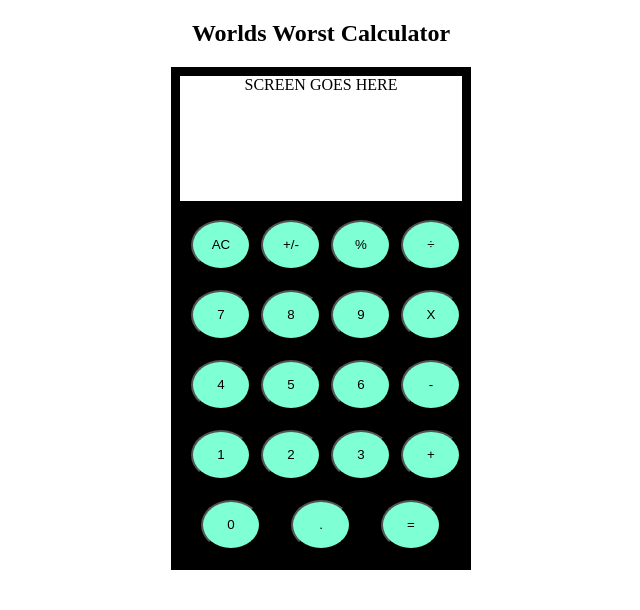
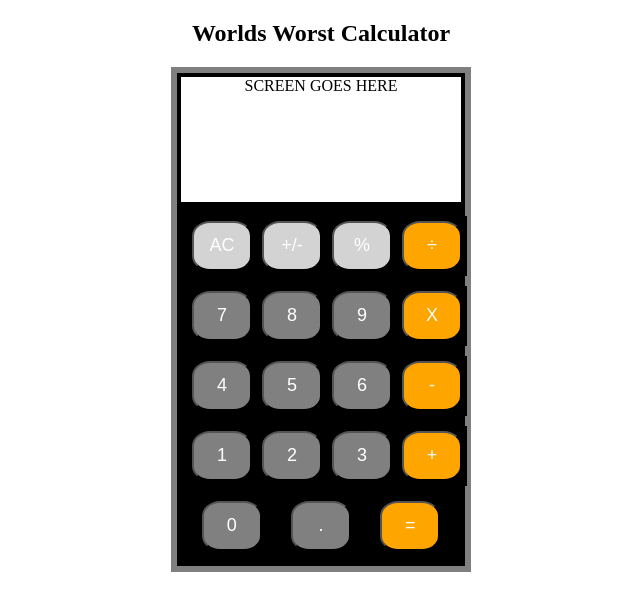
Before and after one commit to GLittlejohn/Calculator, a plain HTML site: page index.html in a window 1280 px wide. Shown: the whole page, without its empty margins (319-959 px from the left). Drawn offline with Linux system fonts and the light colour scheme.

Commit message:
update styling
add class to buttons to create different colors

```diff
--- a/index.html
+++ b/index.html
@@ -15,33 +15,33 @@
             <div class="display">SCREEN GOES HERE</div>
             <div class="buttons">
                 <div class="row-one">
-                    <div><button>AC</button></div>
-                    <div><button>+/-</button></div>
-                    <div><button>%</button></div>
-                    <div><button>÷</button></div>
+                    <div><button class="clear">AC</button></div>
+                    <div><button class="plus-minus">+/-</button></div>
+                    <div><button class="percent">%</button></div>
+                    <div><button class="operator">÷</button></div>
                 </div>
                 <div class="row-two">
                     <div><button>7</button></div>
                     <div><button>8</button></div>
                     <div><button>9</button></div>
-                    <div><button>X</button></div>
+                    <div><button class="operator">X</button></div>
                 </div>
                 <div class="row-three">
                     <div><button>4</button></div>
                     <div><button>5</button></div>
                     <div><button>6</button></div>
-                    <div><button>-</button></div>
+                    <div><button class="operator">-</button></div>
                 </div>
                 <div class="row-four">
                     <div><button>1</button></div>
                     <div><button>2</button></div>
                     <div><button>3</button></div>
-                    <div><button>+</button></div>
+                    <div><button class="operator">+</button></div>
                 </div>
                 <div class="row-five">
                     <div><button>0</button></div>
                     <div><button>.</button></div>
-                    <div><button>=</button></div>
+                    <div><button class="operator">=</button></div>
                 </div>
 
 
--- a/style.css
+++ b/style.css
@@ -23,14 +23,28 @@ div {
 .calcContainer {
     display: flex;
     flex-direction: column;
+    border-color: grey;
+    border-style: solid;
+    border-width: 6px;
 }
 
 button {
-    border-radius: 50%;
-    background-color: aquamarine;
-    color: black;
+    border-radius: 30%;
+    background-color: grey;
+    color: white;
     width: 60px;
     height: 50px;
+    font-size: large;
+}
+
+.clear,
+.plus-minus,
+.percent {
+    background-color: lightgrey;
+}
+
+.operator {
+    background-color: orange;
 }
 
 .row-one {
```
